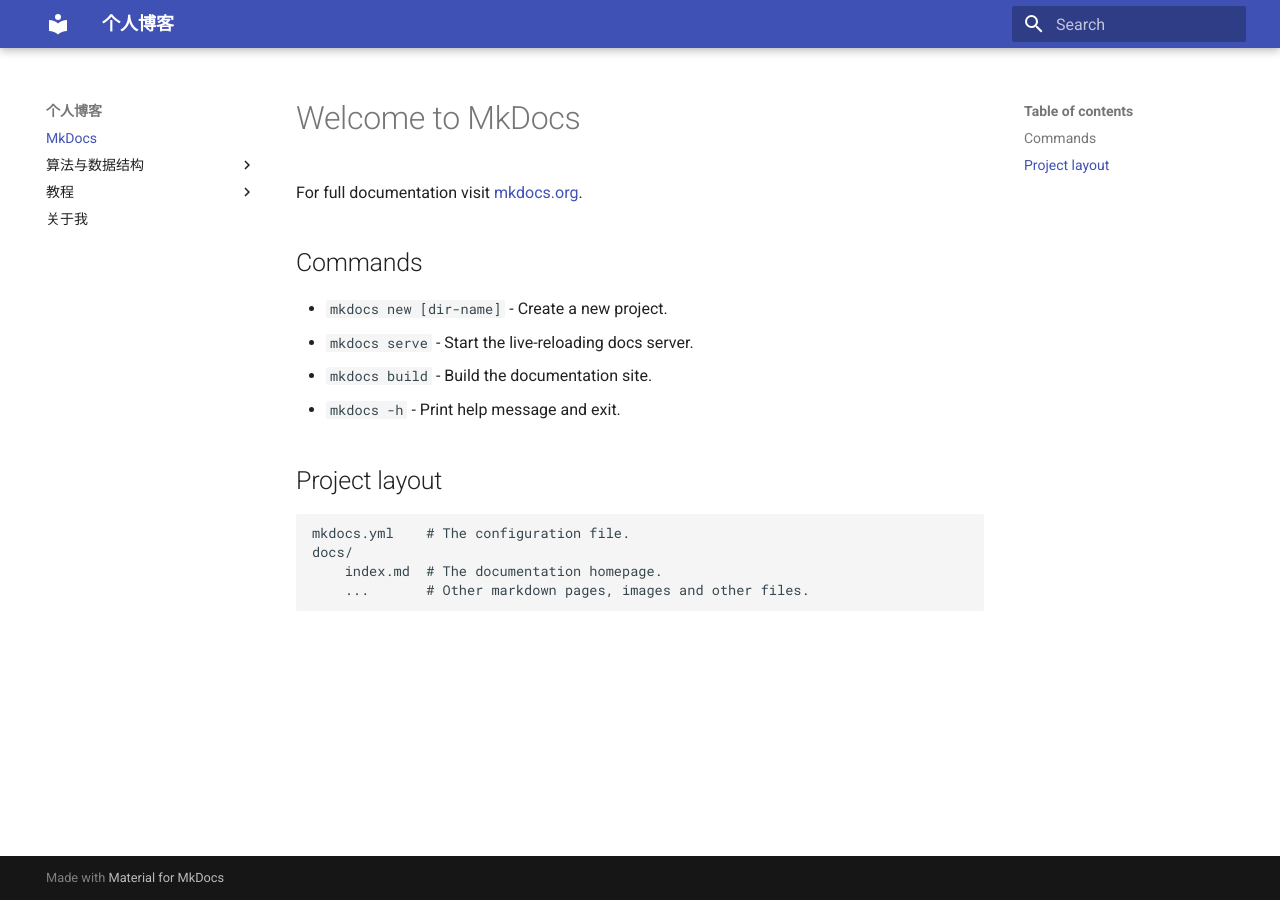
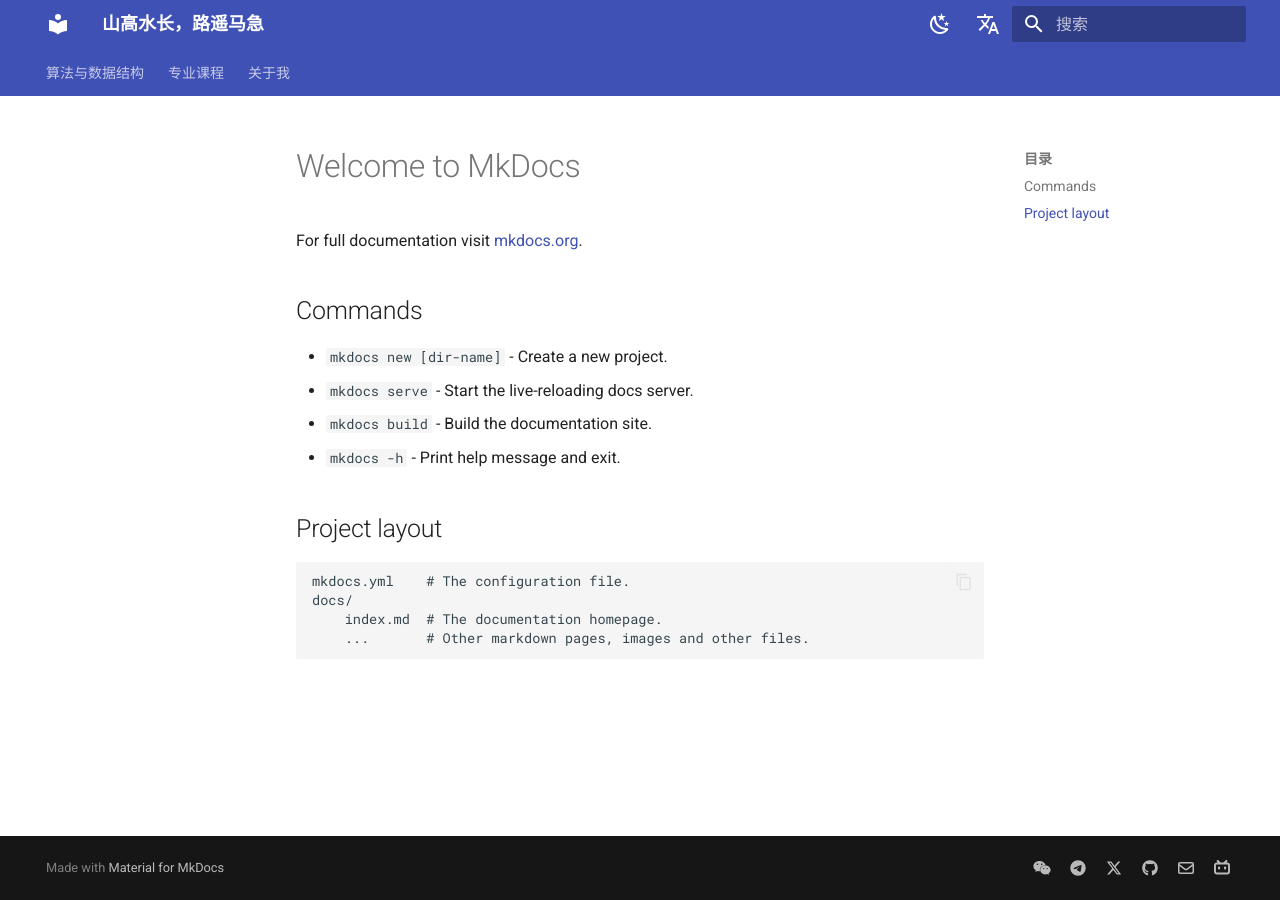
Before and after one commit to Goray-GuoLei/Goray-GuoLei.github.io, an MkDocs documentation site: the page built from docs/index.md, in a window 1280 px wide. Built offline with MkDocs 1.6.1 and Material for MkDocs 9.7.7, drawn with Linux system fonts in a browser that asks for light colours; comment, search, counter and statistics services are not loaded.

```diff
--- a/mkdocs.yml
+++ b/mkdocs.yml
@@ -1,76 +1,133 @@
-site_name: 个人博客
+site_name: 山高水长，路遥马急
 site_url: https://planBisme.github.io/mymkdocs/
 site_author: 郭磊（lymj）
+# theme:
+
+#   palette:
+#     primary: indigo #顶部颜色
 theme:
   name: material
+  language: zh # 一些提示性的文字会变成中文
+  # 明亮模式
+  palette:
+    # - primary: indigo #顶部颜色
+    # Palette toggle for light mode
+    - scheme: default
+      toggle:
+        icon: material/weather-night
+        name: Switch to dark mode
 
-# theme:
-#   name: material
-#   custom_dir: docs/overrides #覆写路径
-#   # font: #谷歌字体，自行搜索
-#   #   text: Bitter  #文本字体
-#   #   code: Roboto Mono  #代码字体
-#   # logo: assets/favicon.png #左上角logo，可插入图片链接
-#   favicon: https://s2.loli.net/2024/04/26/PmRdM9iGnvOJHgu.png # 网页icon
-#   palette:
-#     - media: "(prefers-color-scheme)"
-#       toggle:
-#         icon: material/link
-#         name: 关闭自动模式
-#     #primary: blue grey
-#     - media: "(prefers-color-scheme: light)"
-#       scheme: default # 日间模式
-#       primary: blue grey # 上方的
-#       accent: blue # 链接等可交互元件的高亮色
-#       # teal
-#       toggle:
-#         icon: material/toggle-switch # 图标
-#         name: 切换至夜间模式 # 鼠标悬浮提示
-#     - media: "(prefers-color-scheme: dark)"
-#       scheme: slate # 夜间模式
-#       primary: black
-#       accent: indigo
-#       # teal
-#       toggle:
-#         icon: material/toggle-switch-off-outline
-#         name: 切换至日间模式
-#   features:
-#     - announce.dismiss #呈现可标记为由用户读取的临时公告，可以包含一个用于取消当前公告的按钮
-#     # - navigation.instant
-#     #- header.autohide  #自动隐藏
-#     - navigation.tracking #地址栏中的 URL 将自动更新为在目录中突出显示的活动锚点
-#     - navigation.tabs #顶级部分将呈现在上面视口标题下方的菜单层中，但在移动设备上保持原样
-#     # - navigation.tabs.sticky  #启用粘性选项卡后，导航选项卡将锁定在标题下方，并在向下滚动时始终保持可见
-#     - navigation.sections #启用部分后，顶级部分在边栏中呈现为1220px以上视口的组，但在移动设备上保持原样
-#     - navigation.top # 返回顶部的按钮 在上滑时出现
-#     - navigation.footer #页脚将呈现在边栏中，但在移动设备上保持原样
-#     - search.suggest # 搜索输入一些字母时推荐补全整个单词
-#     - search.highlight # 搜索出的文章关键词加入高亮
-#     - search.share #搜索分享按钮
-#     - navigation.expand # 打开Tab时左侧目录全部展开
-#     - navigation.indexes #启用节索引页后，可以将文档直接附加到节
-#     - content.tabs.link
-#     - content.tooltips
-#     - content.code.copy #代码复制
-#     - content.action.edit
-#     - content.action.view
-#     - content.code.annotate
-#   language: zh # 一些提示性的文字会变成中文
-#   icon:
-#     repo: fontawesome/brands/github #右上角图标
-#     logo: logo
-# edit_uri: edit/main/docs # 编辑按钮跳转的链接
-# repo_url: https://github.com/Wcowin/Mkdocs-Wcowin # 右上角点击跳转的链接
-# repo_name: Mkdocs-Wcowin # 右上角的名字
+    # Palette toggle for dark mode
+    - scheme: slate
+      toggle:
+        icon: material/weather-sunny
+        name: Switch to light mode
+  features:
+  - announce.dismiss #呈现可标记为由用户读取的临时公告，可以包含一个用于取消当前公告的按钮
+    # - navigation.instant
+    #- header.autohide  #自动隐藏
+  - navigation.tracking #地址栏中的 URL 将自动更新为在目录中突出显示的活动锚点
+  - navigation.tabs #顶级部分将呈现在上面视口标题下方的菜单层中，但在移动设备上保持原样
+    # - navigation.tabs.sticky  #启用粘性选项卡后，导航选项卡将锁定在标题下方，并在向下滚动时始终保持可见
+  - navigation.sections #启用部分后，顶级部分在边栏中呈现为1220px以上视口的组，但在移动设备上保持原样
+  - navigation.top # 返回顶部的按钮 在上滑时出现
+  - navigation.footer #页脚将呈现在边栏中，但在移动设备上保持原样
+  - search.suggest # 搜索输入一些字母时推荐补全整个单词
+  - search.highlight # 搜索出的文章关键词加入高亮
+  - search.share #搜索分享按钮
+  - navigation.expand # 打开Tab时左侧目录全部展开
+  - navigation.indexes #启用节索引页后，可以将文档直接附加到节
+  - content.tabs.link
+  - content.tooltips
+  - content.code.copy #代码复制
+  - content.action.edit
+  - content.action.view
+  - content.code.annotate
+  - navigation.top  # 确保启用返回顶部按钮（可选）
+
+
+
 
 nav:
-  - MkDocs : index.md
+  # - MkDocs : index.md
 
   - 算法与数据结构 :
     - 算法模版 : code/demo.md
 
-  - 教程:
+  - 专业课程:
     - C: Tutorial/C.md
     - Java: Tutorial/Java.md
     - Python: Tutorial/Python.md
   - 关于我 : aboutme.md
+
+
+extra:
+  alternate:
+    - name: 简体中文
+      link:
+      #https://wcowin-work.translate.goog/?_x_tr_sl=auto&_x_tr_tl=en&_x_tr_hl=zh-CN&_x_tr_pto=wapp
+      lang: zh
+    - name: English
+      link: https://wcowin-work.translate.goog/?_x_tr_sl=zh-CN&_x_tr_tl=en&_x_tr_hl=zh-CN&_x_tr_pto=wapp
+      lang: en
+    - name: 中国(台湾)
+      link: https://wcowin-work.translate.goog/?_x_tr_sl=zh-CN&_x_tr_tl=zh-TW&_x_tr_hl=zh-CN&_x_tr_pto=wapp
+      lang: zh-TW
+  generator: true #是否删除页脚显示“使用 MkDocs 材料制造”
+  social:
+    - icon: fontawesome/brands/weixin
+      link: https://raw.githubusercontent.com/planBisme/planBisme.github.io/images/wechat-qr.jpg
+      name: wechat
+
+
+
+    - icon: fontawesome/brands/telegram
+      link: https://t.me/wecowin
+      name: telegram
+    - icon: fontawesome/brands/x-twitter #联系方式图标 : https://fontawesome.com/ 去这里找图标
+      link: https://twitter.com/wcowin_
+    - icon: fontawesome/brands/github
+      link: https://github.com/Wcowin
+
+    - icon: fontawesome/regular/envelope #联系方式图标
+      link: mailto:<wangkewen821@gmail.com> #邮件联系方式
+    - icon: fontawesome/brands/bilibili
+      link: https://space.bilibili.com/1407028951/lists/4566631?type=series
+
+  analytics:
+    provider: google #谷歌分析
+    property:  ##如果你 clone 了my模板，请将这个修改为你的
+
+    # 网页底部反馈
+    feedback:
+      title: 此页面有帮助吗？
+      ratings:
+        - icon: material/thumb-up-outline #图标可自定义
+          name: This page was helpful
+          data: 1
+          note: >-
+            谢谢你的反馈！
+        - icon: material/thumb-down-outline
+          name: This page could be improved
+          data: 0
+          note: >-
+            Thanks for your feedback! Help us improve this page by
+            using our <a href="https://marketingplatform.google.com/about/analytics/" target="_blank" rel="noopener">feedback form</a>.
+  # cookies设置（可选）
+  # consent:
+  #   title: Cookie consent
+  #   description: >-
+  #     我们也使用cookies来识别您的重复访问和偏好来衡量我们文档的有效性以及用户是否找到他们要找的东西。
+  #     如果你同意,你可以帮助我们让我们的网站更好
+  extra_javascript:
+  - >
+    document.addEventListener('DOMContentLoaded', function() {
+      const qrPopup = document.createElement('div');
+      qrPopup.id = 'wechat-qr-popup';
+      qrPopup.style.cssText = 'display:none;position:fixed;top:50%;left:50%;transform:translate(-50%,-50%);z-index:1000;background:#fff;padding:20px;border-radius:8px;box-shadow:0 0 15px rgba(0,0,0,0.3);';
+      qrPopup.innerHTML = `
+        <img src="assets/images/wechat-qr.jpg" width="180" style="display:block;margin-bottom:10px;">
+        <button onclick="this.parentNode.style.display='none'" style="width:100%;padding:5px;background:#eee;border:none;border-radius:4px;cursor:pointer;">关闭</button>
+      `;
+      document.body.appendChild(qrPopup);
+    });
```
Also changed, not shown: docs/Tutorial/OS.md (added), docs/Tutorial/network.md (added), docs/code/Hash.md (added), docs/code/UnionFind.md (added), docs/code/sort.md (added), images/wechat-qr.jpg (added), 3 other files.
